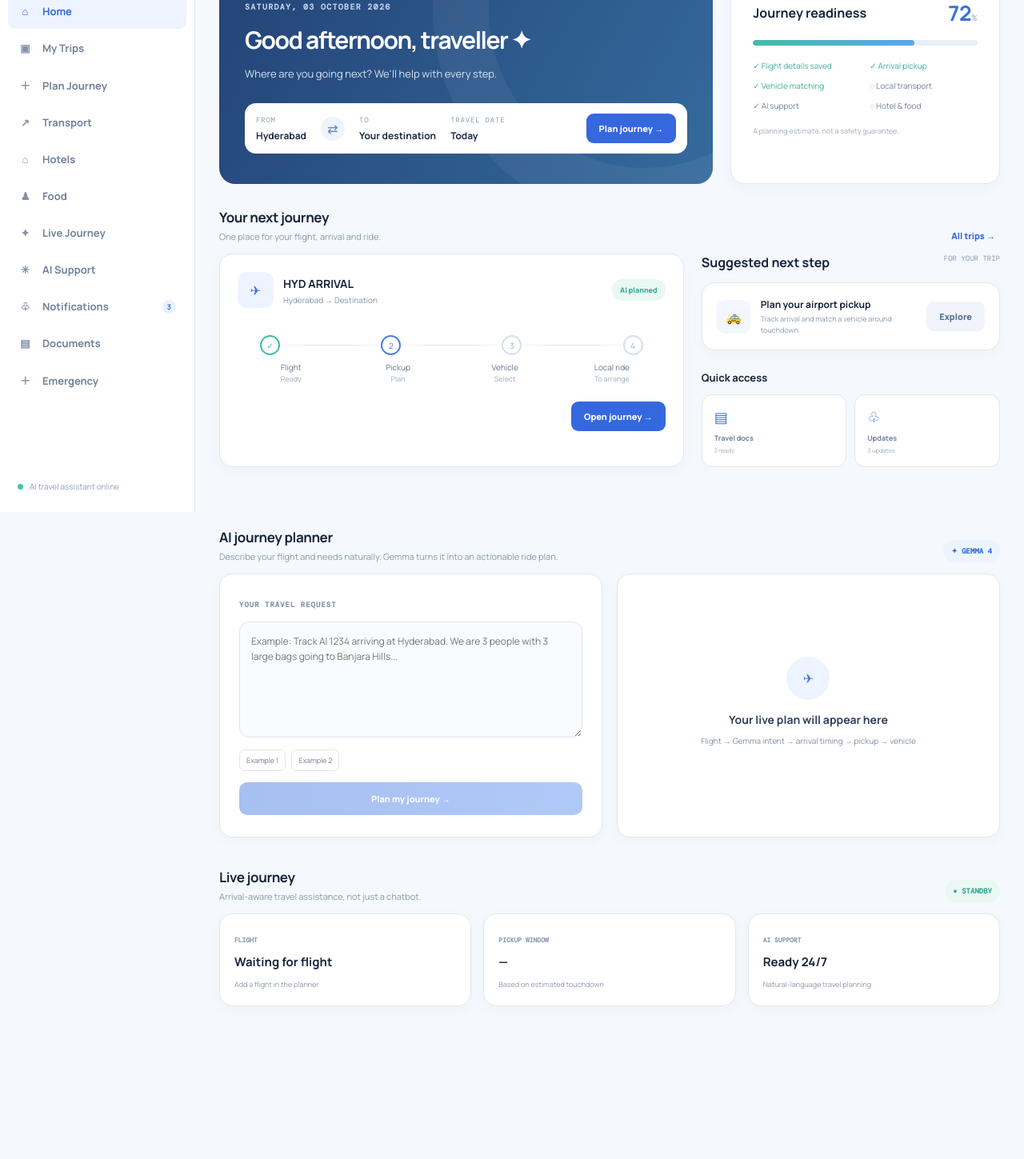
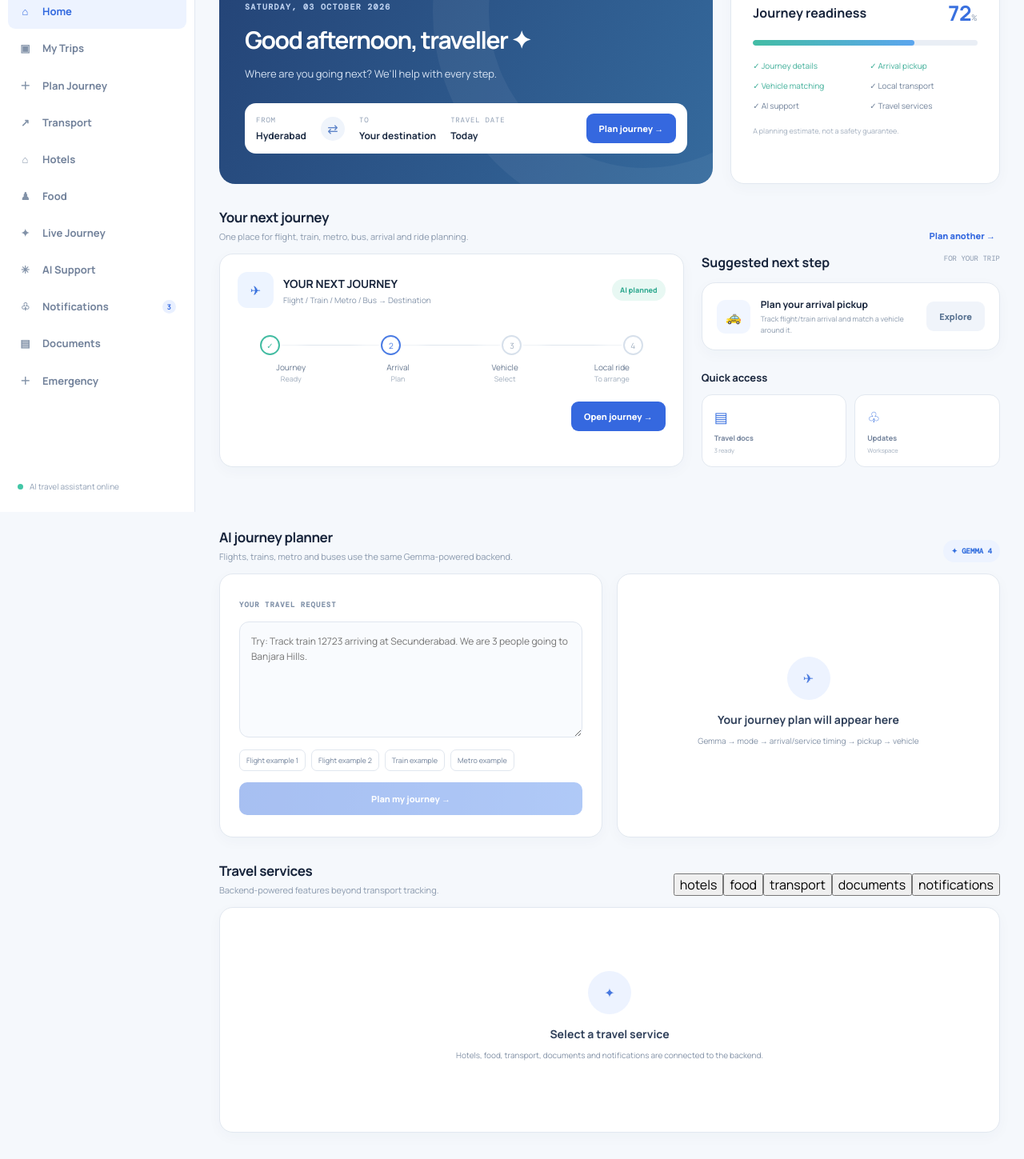
Before and after one commit to VegirajuMahaveerVarma/TravelMateAI, a React (Vite) app: page / in a window 1280 px wide. Shown: the part 160-1609 px from the top of the page at 80% size. Before the commit the page ends 1488 px from the top, so only its background shows below. Built offline with nearby package versions, Linux system fonts and the light colour scheme.

Commit message:
feat: connect dashboard modules to backend APIs

```diff
--- a/src/main.jsx
+++ b/src/main.jsx
@@ -20,108 +20,70 @@ function App(){
   const [loading,setLoading]=useState(false);
   const [booked,setBooked]=useState(false);
   const [error,setError]=useState("");
-  const vehicle=useMemo(()=>plan?vehicleFor(plan.intent):null,[plan]);
+  const [service,setService]=useState({type:"hotels",data:null,loading:false});
+  const [support,setSupport]=useState("");
+  const vehicle=useMemo(()=>plan?vehicleFor(plan.journey||plan.intent):null,[plan]);
 
   async function planRide(){
     if(!message.trim())return;
     setLoading(true);setError("");setBooked(false);
     try{
-      const r=await fetch("/api/track-flight",{method:"POST",headers:{"Content-Type":"application/json"},body:JSON.stringify({message:message.trim()})});
-      const data=await r.json();
-      if(!r.ok)throw new Error(data.error||"Unable to plan this journey.");
+      const r=await fetch("/api/journey/plan",{method:"POST",headers:{"Content-Type":"application/json"},body:JSON.stringify({message:message.trim()})});
+      const data=await r.json(); if(!r.ok)throw new Error(data.error||"Unable to plan this journey.");
       setPlan(data);
-    }catch(e){setError(e.message||"Something went wrong.");}
-    finally{setLoading(false);}
+    }catch(e){setError(e.message||"Something went wrong.");}finally{setLoading(false);}
   }
-
   function jump(id){document.getElementById(id)?.scrollIntoView({behavior:"smooth"});}
-  const progress=plan?100:72;
-
+  async function loadService(type){
+    setService({type,data:null,loading:true});
+    try{
+      const urls={hotels:"/api/hotels?city=Hyderabad",food:"/api/food?preference=popular",transport:"/api/transport/options?from=Hyderabad%20Airport&to=Banjara%20Hills",documents:"/api/documents",notifications:"/api/notifications"};
+      const r=await fetch(urls[type]); const data=await r.json(); setService({type,data,loading:false}); jump("services");
+    }catch(e){setService({type,data:{error:e.message},loading:false});}
+  }
+  async function askSupport(){
+    const question=support.trim(); if(!question)return;
+    const r=await fetch("/api/support",{method:"POST",headers:{"Content-Type":"application/json"},body:JSON.stringify({message:question})});
+    const data=await r.json(); setSupport(data.answer||data.error);
+  }
+  async function emergency(){
+    const r=await fetch("/api/emergency",{method:"POST",headers:{"Content-Type":"application/json"},body:JSON.stringify({type:"Travel emergency",location:"Current journey"})});
+    const data=await r.json(); alert(data.alert?.message||"Emergency request recorded.");
+  }
+  async function confirmBooking(){
+    const r=await fetch("/api/bookings",{method:"POST",headers:{"Content-Type":"application/json"},body:JSON.stringify({mode:plan.journey.mode,reference:plan.journey.reference,destination:plan.journey.destination,vehicle:vehicle.type,fare:vehicle.fare,pickup_window:plan.pickup_window})});
+    if(r.ok)setBooked(true); else setError("Could not confirm the booking.");
+  }
+  const progress=plan?100:72, j=plan?.journey;
   return <div className="dashboard">
     <aside className="sidebar">
       <div className="side-brand"><div className="side-logo">✦</div><div><b>travelmate<span>AI</span></b><small>YOUR JOURNEY, CONNECTED</small></div></div>
       <div className="side-label">WORKSPACE</div>
-      {[
-        ["⌂","Home","home"],
-        ["▣","My Trips","trips"],
-        ["＋","Plan Journey","planner"],
-        ["↗","Transport","planner"],
-        ["⌂","Hotels","trips"],
-        ["♟","Food","trips"],
-        ["✦","Live Journey","tracking"],
-        ["✳","AI Support","support"],
-        ["♧","Notifications","home"],
-        ["▤","Documents","home"],
-        ["＋","Emergency","support"]
-      ].map(([icon,label,target],i)=><button className={"side-item "+(i===0?"active":"")} key={label} onClick={()=>jump(target)}><span>{icon}</span>{label}{label==="Notifications"&&<em>3</em>}</button>)}
+      {[["⌂","Home","home"],["▣","My Trips","trips"],["＋","Plan Journey","planner"],["↗","Transport","services"],["⌂","Hotels","services"],["♟","Food","services"],["✦","Live Journey","tracking"],["✳","AI Support","support"],["♧","Notifications","services"],["▤","Documents","services"],["＋","Emergency","emergency"]].map(([icon,label,target],i)=><button className={"side-item "+(i===0?"active":"")} key={label} onClick={()=>label==="Hotels"?loadService("hotels"):label==="Food"?loadService("food"):label==="Transport"?loadService("transport"):label==="Notifications"?loadService("notifications"):label==="Documents"?loadService("documents"):label==="Emergency"?emergency():jump(target)}><span>{icon}</span>{label}{label==="Notifications"&&<em>3</em>}</button>)}
       <div className="side-bottom"><div className="status-dot"/> AI travel assistant online</div>
     </aside>
-
     <div className="main-area">
-      <header className="topbar">
-        <div className="crumb">Workspace <span>/</span> <b>Home</b></div>
-        <div className="top-actions"><div className="search">⌕ <span>Search anything...</span><kbd>⌘ K</kbd></div><span className="bell">♧</span><div className="avatar">A</div></div>
-      </header>
-
+      <header className="topbar"><div className="crumb">Workspace <span>/</span> <b>Home</b></div><div className="top-actions"><div className="search">⌕ <span>Search anything...</span><kbd>⌘ K</kbd></div><span className="bell">♧</span><div className="avatar">A</div></div></header>
       <main className="content" id="home">
         <section className="welcome-grid">
-          <div className="welcome-card">
-            <div className="date-label">SATURDAY, 03 OCTOBER 2026</div>
-            <h1>Good afternoon, traveller ✦</h1>
-            <p>Where are you going next? We'll help with every step.</p>
-            <div className="journey-bar">
-              <div><small>FROM</small><strong>Hyderabad</strong></div><div className="swap">⇄</div><div><small>TO</small><strong>{plan?.intent?.destination||"Your destination"}</strong></div>
-              <div><small>TRAVEL DATE</small><strong>Today</strong></div>
-              <button onClick={()=>jump("planner")}>Plan journey →</button>
-            </div>
-          </div>
-          <div className="readiness card">
-            <div className="card-title"><b>Journey readiness</b><strong>{progress}<small>%</small></strong></div>
-            <div className="progress"><i style={{width:progress+"%"}}/></div>
-            <div className="checks"><span>✓ Flight details {plan?"ready":"saved"}</span><span>✓ Arrival pickup</span><span>✓ Vehicle matching</span><span>◌ Local transport</span><span>✓ AI support</span><span>◌ Hotel & food</span></div>
-            <small className="note">A planning estimate, not a safety guarantee.</small>
+          <div className="welcome-card"><div className="date-label">SATURDAY, 03 OCTOBER 2026</div><h1>Good afternoon, traveller ✦</h1><p>Where are you going next? We'll help with every step.</p><div className="journey-bar"><div><small>FROM</small><strong>{j?.origin||"Hyderabad"}</strong></div><div className="swap">⇄</div><div><small>TO</small><strong>{j?.destination||"Your destination"}</strong></div><div><small>TRAVEL DATE</small><strong>{j?.travel_date||"Today"}</strong></div><button onClick={()=>jump("planner")}>Plan journey →</button></div></div>
+          <div className="readiness card"><div className="card-title"><b>Journey readiness</b><strong>{progress}<small>%</small></strong></div><div className="progress"><i style={{width:progress+"%"}}/></div><div className="checks"><span>✓ Journey details</span><span>✓ Arrival pickup</span><span>✓ Vehicle matching</span><span>✓ Local transport</span><span>✓ AI support</span><span>✓ Travel services</span></div><small className="note">A planning estimate, not a safety guarantee.</small></div>
+        </section>
+        <section className="section-head" id="trips"><div><h2>Your next journey</h2><p>One place for flight, train, metro, bus, arrival and ride planning.</p></div><button onClick={()=>jump("planner")}>Plan another →</button></section>
+        <section className="trip-grid">
+          <div className="trip-card card"><div className="trip-top"><div className="trip-icon">✈</div><div><b>{j?.reference||"YOUR NEXT JOURNEY"}</b><small>{j?.mode?j.mode.toUpperCase():"Flight / Train / Metro / Bus"} → {j?.destination||"Destination"}</small></div><span>AI planned</span></div><div className="timeline"><div className="done">✓</div><div className="line"/><div className={plan?"done":"current"}>{plan?"✓":"2"}</div><div className="line"/><div className={plan?"done":"pending"}>{plan?"✓":"3"}</div><div className="line"/><div className="pending">4</div></div><div className="timeline-labels"><span>Journey<br/><small>{plan?"Understood":"Ready"}</small></span><span>Arrival<br/><small>{plan?"Tracked":"Plan"}</small></span><span>Vehicle<br/><small>{plan?"Matched":"Select"}</small></span><span>Local ride<br/><small>To arrange</small></span></div><button className="open-btn" onClick={()=>jump("planner")}>Open journey →</button></div>
+          <div className="suggestions"><h2>Suggested next step <small>FOR YOUR TRIP</small></h2><div className="suggestion card" onClick={()=>jump("planner")}><div>🚕</div><section><b>Plan your arrival pickup</b><small>Track flight/train arrival and match a vehicle around it.</small></section><button>Explore</button></div><div className="quick"><h3>Quick access</h3><div><article onClick={()=>loadService("documents")}>▤<b>Travel docs<small>3 ready</small></b></article><article onClick={()=>loadService("notifications")}>♧<b>Updates<small>Workspace</small></b></article></div></div></div>
+        </section>
+        <section className="planner-section" id="planner"><div className="section-head"><div><h2>AI journey planner</h2><p>Flights, trains, metro and buses use the same Gemma-powered backend.</p></div><span className="gemma-tag">✦ GEMMA 4</span></div>
+          <div className="planner-grid"><div className="planner-input card"><label>YOUR TRAVEL REQUEST</label><textarea value={message} onChange={e=>setMessage(e.target.value)} placeholder="Try: Track train 12723 arriving at Secunderabad. We are 3 people going to Banjara Hills." rows="6"/><div className="examples">{examples.map((x,i)=><button key={i} onClick={()=>setMessage(x)}>Flight example {i+1}</button>)}<button onClick={()=>setMessage("Track train 12723 arriving at Secunderabad today. We are 3 people with 2 bags going to Banjara Hills.")}>Train example</button><button onClick={()=>setMessage("Take the Hyderabad metro from Ameerpet to Hitech City for 2 passengers.")}>Metro example</button></div><button className="plan-btn" disabled={loading||!message.trim()} onClick={planRide}>{loading?"Understanding journey…":"Plan my journey →"}</button>{error&&<div className="error-box">{error}</div>}</div>
+            <div className="plan-result card">{!plan&&!booked?<div className="empty"><div>✈</div><h3>Your journey plan will appear here</h3><p>Gemma → mode → arrival/service timing → pickup → vehicle</p></div>:booked?<div className="confirmed"><div>✓</div><label>BOOKING CONFIRMED</label><h2>Journey transfer ready</h2><p>{vehicle.type} · {j?.destination}</p><b>TM-DEMO-{String(j?.reference||"RIDE").replace(/\W/g,"").slice(-4)}</b><button onClick={()=>setBooked(false)}>View ride details</button></div>:<div className="result"><div className="result-top"><div><label>{j?.mode?.toUpperCase()} TRACKING</label><h2>✦ {j?.reference}</h2><small>{plan.status.status} · {plan.status.arrival_time||plan.status.next_train||plan.status.next_bus||"service active"}</small></div><span>DEMO ADAPTER</span></div><div className="stat-row"><div><small>PASSENGERS</small><b>{j?.passengers}</b></div><div><small>BAGS</small><b>{Number(j?.large_bags)+Number(j?.small_bags)}</b></div><div><small>PICKUP</small><b>{plan.pickup_window.start}–{plan.pickup_window.end}</b></div></div><div className="route-row"><span>{j?.pickup}</span><b>→</b><span>{j?.destination}</span></div><div className="vehicle-row"><div><label>AI VEHICLE MATCH</label><h2>{vehicle.icon} {vehicle.type}</h2><small>{vehicle.capacity} · {plan.recommendation}</small></div><strong>₹{vehicle.fare}</strong></div><button className="plan-btn" onClick={confirmBooking}>Confirm transfer →</button></div>}</div>
           </div>
         </section>
-
-        <section className="section-head" id="trips"><div><h2>Your next journey</h2><p>One place for your flight, arrival and ride.</p></div><button>All trips →</button></section>
-        <section className="trip-grid">
-          <div className="trip-card card">
-            <div className="trip-top"><div className="trip-icon">✈</div><div><b>{plan?.flight?.flight_number||"HYD ARRIVAL"}</b><small>Hyderabad → {plan?.intent?.destination||"Destination"}</small></div><span>AI planned</span></div>
-            <div className="timeline"><div className="done">✓</div><div className="line"/><div className={plan?"done":"current"}>{plan?"✓":"2"}</div><div className="line"/><div className={plan?"done":"pending"}>{plan?"✓":"3"}</div><div className="line"/><div className="pending">4</div></div>
-            <div className="timeline-labels"><span>Flight<br/><small>{plan?"Tracked":"Ready"}</small></span><span>Pickup<br/><small>{plan?"Timed":"Plan"}</small></span><span>Vehicle<br/><small>{plan?"Matched":"Select"}</small></span><span>Local ride<br/><small>To arrange</small></span></div>
-            <button className="open-btn" onClick={()=>jump("planner")}>Open journey →</button>
-          </div>
-          <div className="suggestions">
-            <h2>Suggested next step <small>FOR YOUR TRIP</small></h2>
-            <div className="suggestion card" onClick={()=>jump("planner")}><div>🚕</div><section><b>Plan your airport pickup</b><small>Track arrival and match a vehicle around touchdown.</small></section><button>Explore</button></div>
-            <div className="quick"><h3>Quick access</h3><div><article onClick={()=>jump("trips")}>▤<b>Travel docs<small>3 ready</small></b></article><article onClick={()=>jump("tracking")}>♧<b>Updates<small>{plan?"Live plan":"3 updates"}</small></b></article></div></div>
-          </div>
+        <section className="services-section" id="services"><div className="section-head"><div><h2>Travel services</h2><p>Backend-powered features beyond transport tracking.</p></div><div className="service-tabs">{["hotels","food","transport","documents","notifications"].map(x=><button key={x} onClick={()=>loadService(x)} className={service.type===x?"selected":""}>{x}</button>)}</div></div>
+          <div className="service-result card">{service.loading?<div className="empty"><div>◌</div><h3>Loading {service.type}…</h3></div>:service.data?.hotels?<div className="service-list">{service.data.hotels.map(x=><article key={x.id}><b>{x.name}</b><span>{x.area} · ★ {x.rating}</span><strong>₹{x.price}/night</strong><small>{x.amenities.join(" · ")}</small></article>)}</div>:service.data?.options?<div className="service-list">{service.data.options.map(x=><article key={x.id||x.type}><b>{x.type||x.name}</b><span>{x.best_for||x.type}</span><strong>{x.price?"₹"+x.price:x.eta}</strong><small>{x.eta||x.frequency}</small></article>)}</div>:service.data?.documents?<div className="service-list">{service.data.documents.map(x=><article key={x.id}><b>{x.name}</b><span>{x.id}</span><strong>{x.status}</strong><small>Stored in your travel workspace</small></article>)}</div>:service.data?.notifications?<div className="service-list">{service.data.notifications.map(x=><article key={x.id}><b>{x.title}</b><span>{x.unread?"Unread":"Read"}</span><small>{x.body}</small></article>)}</div>:<div className="empty"><div>✦</div><h3>Select a travel service</h3><p>Hotels, food, transport, documents and notifications are connected to the backend.</p></div>}</div>
         </section>
-
-        <section className="planner-section" id="planner">
-          <div className="section-head"><div><h2>AI journey planner</h2><p>Describe your flight and needs naturally. Gemma turns it into an actionable ride plan.</p></div><span className="gemma-tag">✦ GEMMA 4</span></div>
-          <div className="planner-grid">
-            <div className="planner-input card">
-              <label>YOUR TRAVEL REQUEST</label>
-              <textarea value={message} onChange={e=>setMessage(e.target.value)} placeholder="Example: Track AI 1234 arriving at Hyderabad. We are 3 people with 3 large bags going to Banjara Hills..." rows="6"/>
-              <div className="examples">{examples.map((x,i)=><button key={i} onClick={()=>setMessage(x)}>Example {i+1}</button>)}</div>
-              <button className="plan-btn" disabled={loading||!message.trim()} onClick={planRide}>{loading?"Understanding & tracking…":"Plan my journey →"}</button>
-              {error&&<div className="error-box">{error}</div>}
-            </div>
-            <div className="plan-result card">
-              {!plan&&!booked?<div className="empty"><div>✈</div><h3>Your live plan will appear here</h3><p>Flight → Gemma intent → arrival timing → pickup → vehicle</p></div>:
-              booked?<div className="confirmed"><div>✓</div><label>BOOKING CONFIRMED</label><h2>Airport transfer ready</h2><p>{vehicle.type} · {plan.intent.destination}</p><b>TM-DEMO-{plan.flight.flight_number.replace(/\W/g,"").slice(-4)||"RIDE"}</b><button onClick={()=>setBooked(false)}>View ride details</button></div>:
-              <div className="result"><div className="result-top"><div><label>FLIGHT TRACKING</label><h2>✈ {plan.flight.flight_number}</h2><small>{plan.flight.status} · {plan.flight.arrival_time} arrival</small></div><span>DEMO FEED</span></div>
-                <div className="stat-row"><div><small>PASSENGERS</small><b>{plan.intent.passengers}</b></div><div><small>BAGS</small><b>{Number(plan.intent.large_bags)+Number(plan.intent.small_bags)}</b></div><div><small>PICKUP</small><b>{plan.pickup_window.start}–{plan.pickup_window.end}</b></div></div>
-                <div className="route-row"><span>{plan.intent.pickup}</span><b>→</b><span>{plan.intent.destination}</span></div>
-                <div className="vehicle-row"><div><label>AI VEHICLE MATCH</label><h2>{vehicle.icon} {vehicle.type}</h2><small>{vehicle.capacity}</small></div><strong>{vehicle.fare}</strong></div>
-                <button className="plan-btn" onClick={()=>setBooked(true)}>Confirm airport pickup →</button>
-              </div>}
-            </div>
-          </div>
-        </section>
-
-        <section className="live-section" id="tracking"><div className="section-head"><div><h2>Live journey</h2><p>Arrival-aware travel assistance, not just a chatbot.</p></div><span className="live-chip">● {plan?"PLAN READY":"STANDBY"}</span></div><div className="live-cards"><article className="card"><span>FLIGHT</span><b>{plan?.flight?.flight_number||"Waiting for flight"}</b><small>{plan?.flight?.status||"Add a flight in the planner"}</small></article><article className="card"><span>PICKUP WINDOW</span><b>{plan?.pickup_window?plan.pickup_window.start+" – "+plan.pickup_window.end:"—"}</b><small>Based on estimated touchdown</small></article><article className="card"><span>AI SUPPORT</span><b>Ready 24/7</b><small>Natural-language travel planning</small></article></div></section>
+        <section className="support-section" id="support"><div className="section-head"><div><h2>AI Support</h2><p>Ask about your journey, pickup, hotels, food or documents.</p></div><span className="gemma-tag">GEMMA 4</span></div><div className="support-grid"><div className="support-input card"><textarea value={support} onChange={e=>setSupport(e.target.value)} placeholder="Ask: What should I do if my train is delayed?" rows="3"/><button className="plan-btn" onClick={askSupport}>Ask TravelMate AI →</button></div><div className="support-answer card"><label>ASSISTANT</label><p>{support||"Your AI support response will appear here."}</p></div></div></section>
+        <section className="live-section" id="tracking"><div className="section-head"><div><h2>Live journey</h2><p>Arrival-aware assistance for flights, trains and local transit.</p></div><span className="live-chip">● {plan?"PLAN READY":"STANDBY"}</span></div><div className="live-cards"><article className="card"><span>JOURNEY</span><b>{j?.reference||"Waiting for journey"}</b><small>{j?.mode||"Choose flight, train, metro or bus"}</small></article><article className="card"><span>PICKUP WINDOW</span><b>{plan?.pickup_window?plan.pickup_window.start+" – "+plan.pickup_window.end:"—"}</b><small>Based on arrival/service timing</small></article><article className="card"><span>AI SUPPORT</span><b>Ready</b><small>Natural-language travel planning</small></article></div></section>
       </main>
     </div>
   </div>;
```
